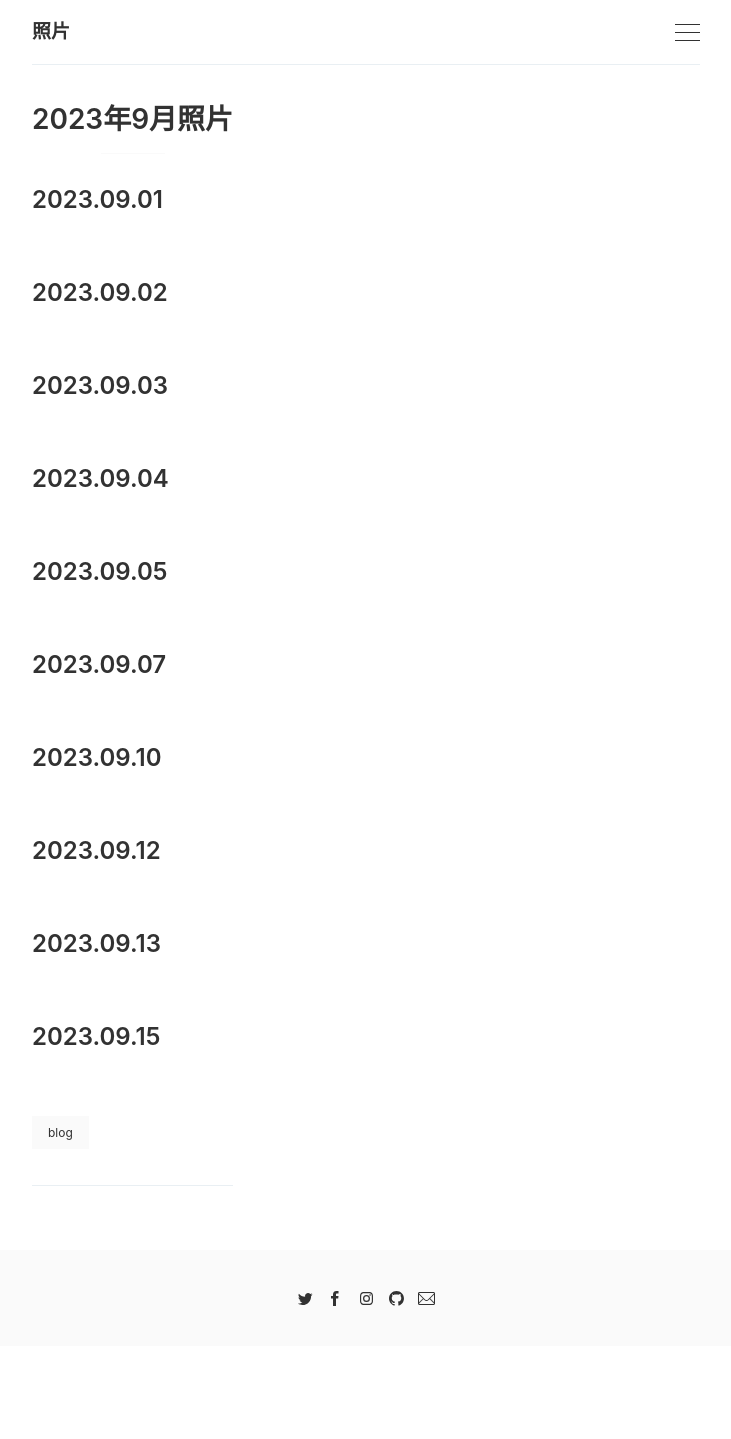
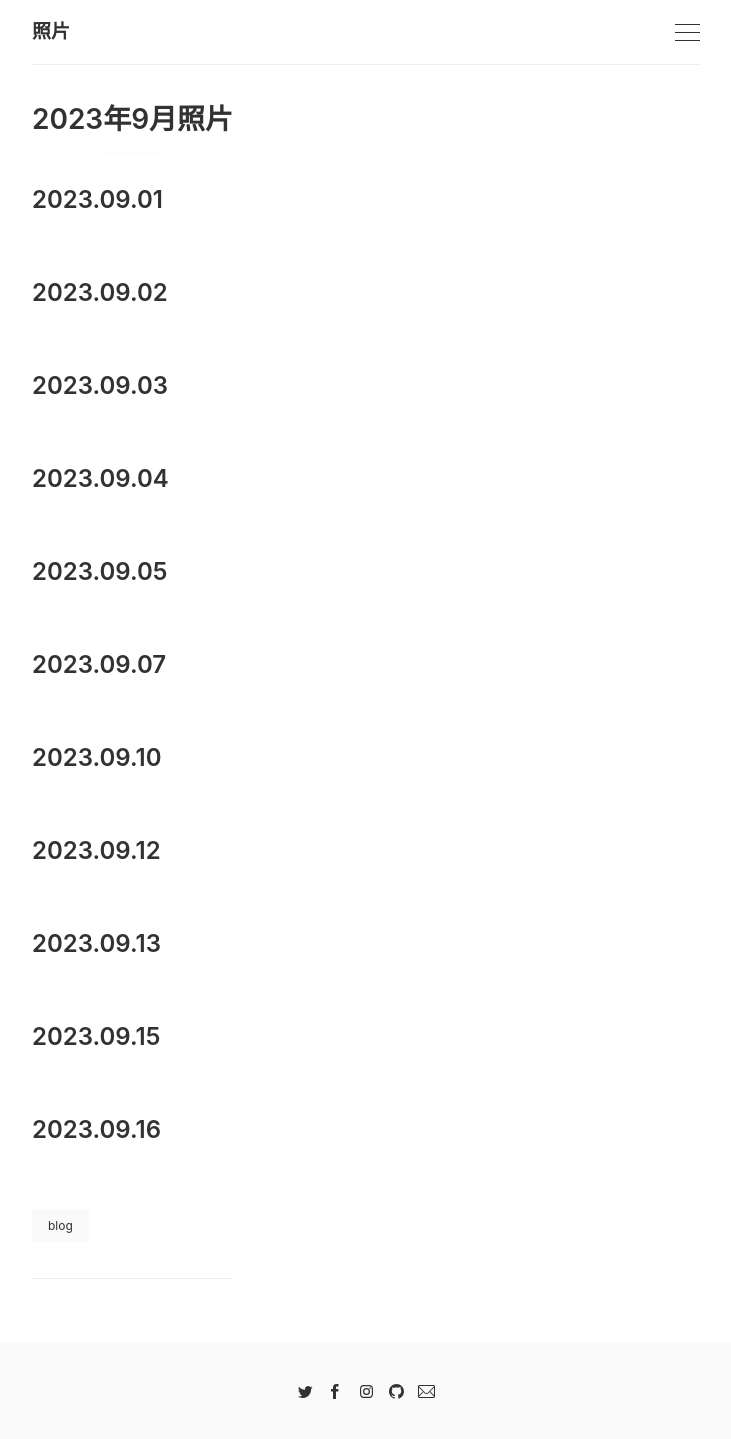
Before and after one commit to modem-56k/modem-56k.github.io, a Jekyll site: the page built from 2023/09.md, in a window 1280 px wide. Shown: the whole page, without its empty margins (274-1005 px from the left). Built offline with Jekyll 4.4.1, drawn with Linux system fonts in a browser that asks for light colours; comment, search, counter and statistics services are not loaded; before the commit the page ends 1346 px from its top, so only the background shows below that.

Commit message:
Update 09.md

```diff
--- a/2023/09.md
+++ b/2023/09.md
@@ -44,3 +44,7 @@ image:
 ### 2023.09.15
 
 <ul id="image-2023-09-15" class="image-gallery"></ul>
+
+### 2023.09.16
+
+<ul id="image-2023-09-16" class="image-gallery"></ul>
```
